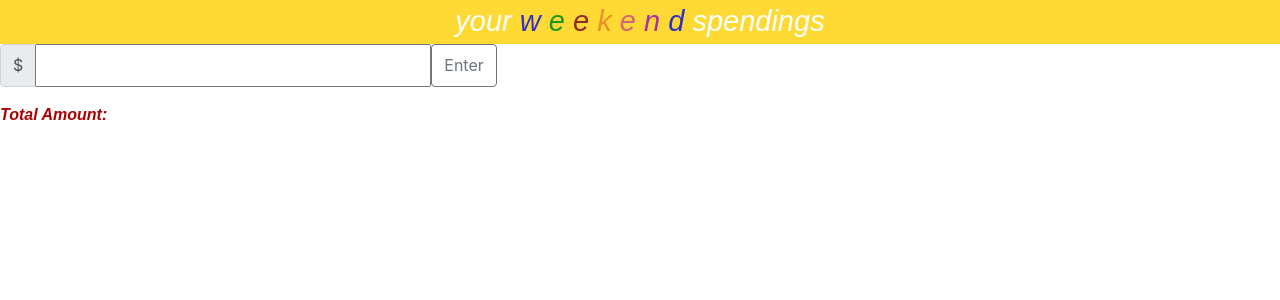
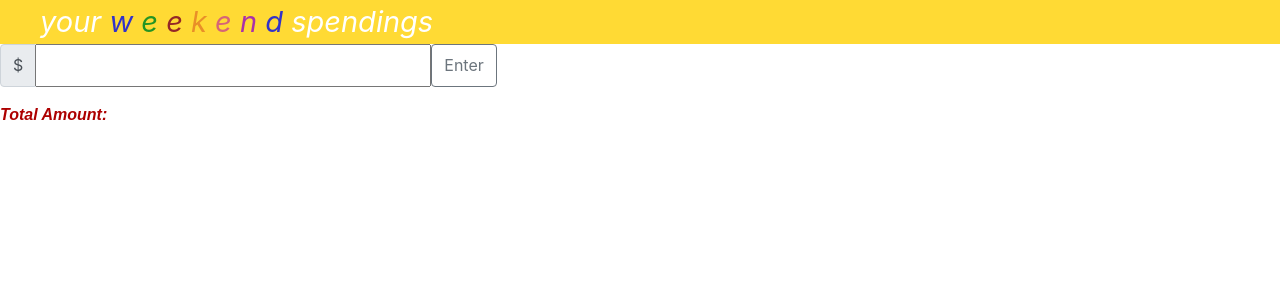
Before and after one commit to Thill799/financialapp-vanilla.js, a PHP site: page / in a window 1280 px wide. Shown: the top 300 px of the page. Run offline with PHP 8.4, Linux system fonts and the light colour scheme.

Commit message:
css change

```diff
--- a/index.html
+++ b/index.html
@@ -14,6 +14,7 @@
 
 
 <header>
+<div class="header">
    your
  <span class="w">w</span>
  <span class="e">e</span>
@@ -23,6 +24,7 @@
  <span class="n">n</span>
  <span class="d">d</span>
     spendings
+</div>
 </header>
 
 
--- a/style.css
+++ b/style.css
@@ -1,12 +1,13 @@
 header{
   background-color:rgb(255, 218, 52);
   font-style:italic;
-  font-family:arial;
-  text-align:center;
   color:white;
   font-size:29px;
 }
 
+.header{
+  margin-left:40px;
+}
 .w{
   color:rgb(50, 50, 201);
   background-color:rgb(255, 218, 52);
```
